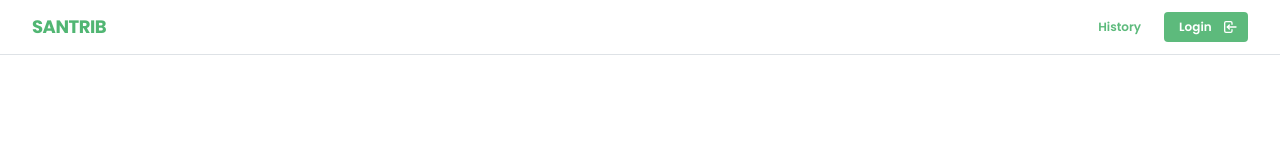
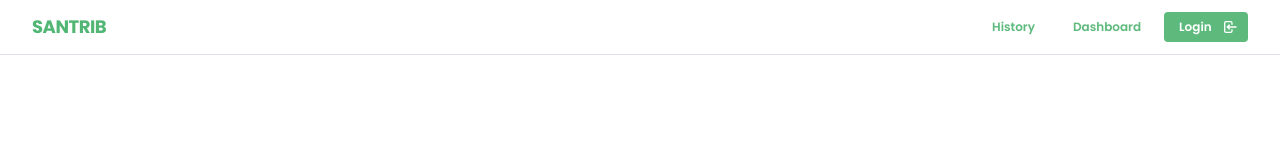
Before and after one commit to mafiefa02/santri-tertib, a Next.js app: page / in a window 1280 px wide. Shown: the top 160 px of the page. Built offline with nearby package versions, Linux system fonts and the light colour scheme; no server answers.

Commit message:
feat: role based header items

```diff
--- a/src/components/navigation-bar.tsx
+++ b/src/components/navigation-bar.tsx
@@ -7,6 +7,7 @@ import {
   MenuLabel,
   MenuTarget,
 } from '@mantine/core';
+import { $Enums } from '@prisma/client';
 import { IconLogin, IconLogout } from '@tabler/icons-react';
 import Link from 'next/link';
 import React from 'react';
@@ -15,10 +16,20 @@ import { auth } from '@/config/auth';
 
 export const NavigationBar = async () => {
   const session = await auth();
-  const menus = [{ label: 'History', href: '/history' }];
+  const menus = [
+    {
+      label: 'History',
+      href: '/history',
+    },
+    {
+      label: 'Dashboard',
+      href: '/dashboard',
+      roles: [$Enums.Role.STAFF, $Enums.Role.ADMIN],
+    },
+  ];
 
   return (
-    <header className="dark:bg-dark-body bg-light-body sticky top-0 z-10 flex w-full border-b py-3">
+    <header className="sticky top-0 z-10 flex w-full border-b bg-light-body py-3 dark:bg-dark-body">
       <div className="container flex w-full items-center justify-between">
         <Link
           className="text-lg font-bold tracking-tight text-primary-600"
@@ -28,7 +39,9 @@ export const NavigationBar = async () => {
         </Link>
 
         <div className="flex items-center gap-2">
-          {menus.map((menu) => (
+          {menus.map((menu) =>
+            !menu.roles ||
+            menu.roles.some((role) => role === session?.user.type) ? (
               <Button
                 key={menu.href}
                 className="shrink-0"
@@ -40,7 +53,8 @@ export const NavigationBar = async () => {
               >
                 {menu.label}
               </Button>
-          ))}
+            ) : null,
+          )}
 
           {session ? (
             <Menu>
```
Lines whose indentation alone changed are shown as unchanged.
